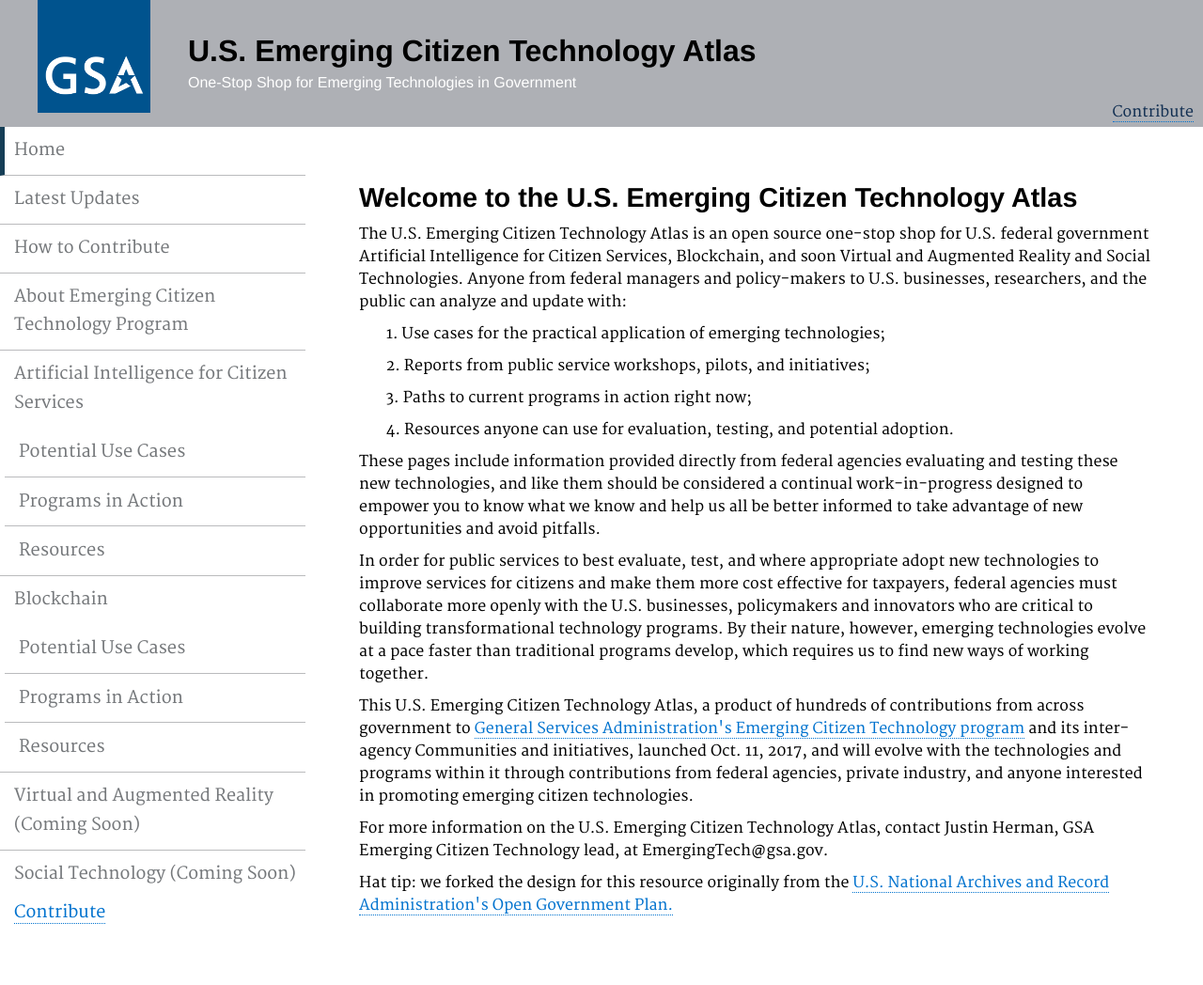
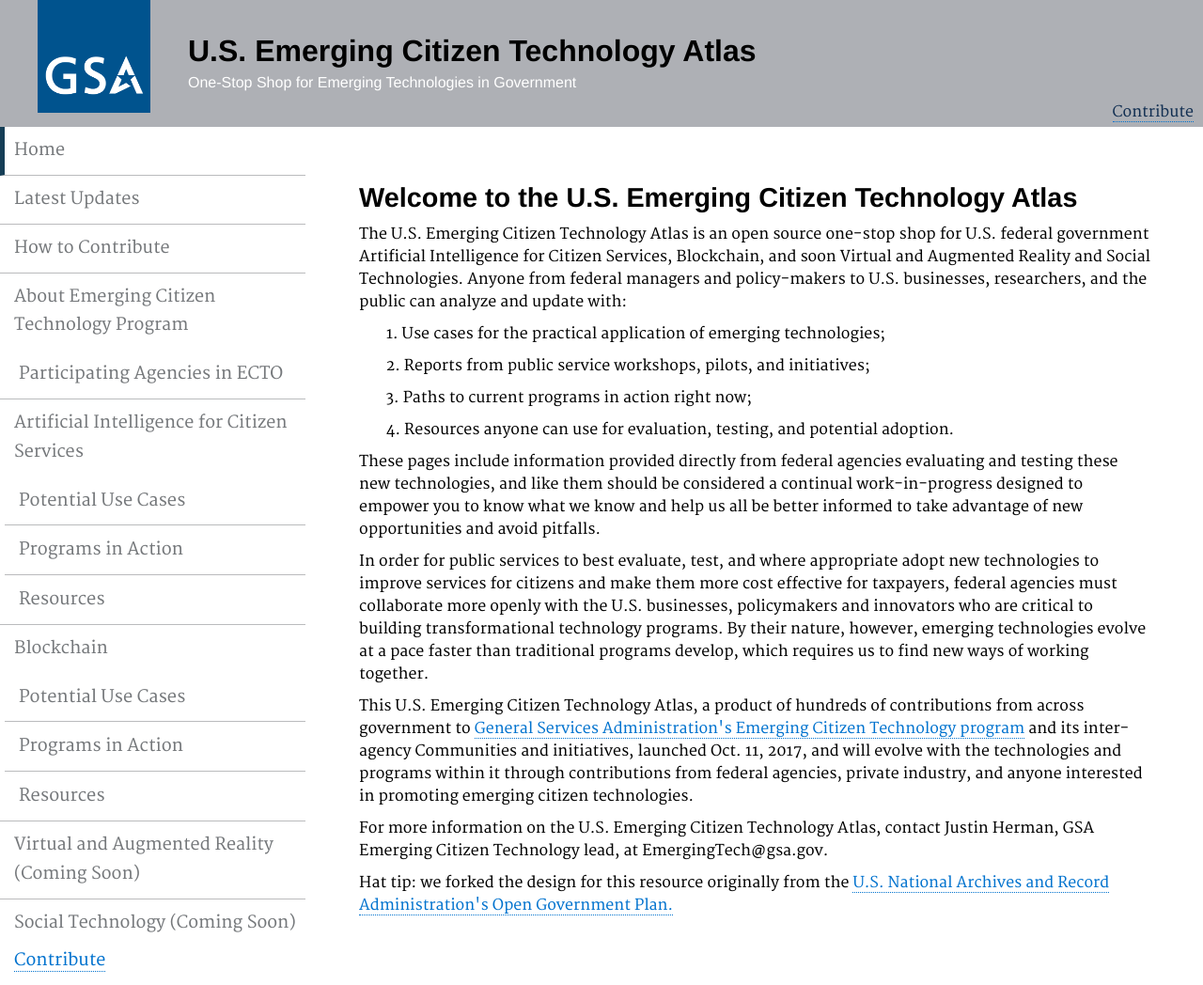
Before and after one commit to GSA/emerging-technology-atlas, a Jekyll site: the page built from pages/index.md, in a window 1280 px wide. Shown: the whole page at 94% size. Built offline with Jekyll 4.4.1, drawn with Linux system fonts in a browser that asks for light colours; before the commit the page ends 996 px from its top, so only the background shows below that.

Commit message:
Update _config.yml

```diff
--- a/_config.yml
+++ b/_config.yml
@@ -47,6 +47,10 @@ navigation:
 - text: "About Emerging Citizen Technology Program"
   url: /emergingcitizentech/
 
+  sub_navigation:
+  - text: <span>Participating Agencies in ECTO</span>
+    url: /participatingagencies/
+
 - text: "Artificial Intelligence for Citizen Services"
   url: /artificial-intelligence/
 
```
